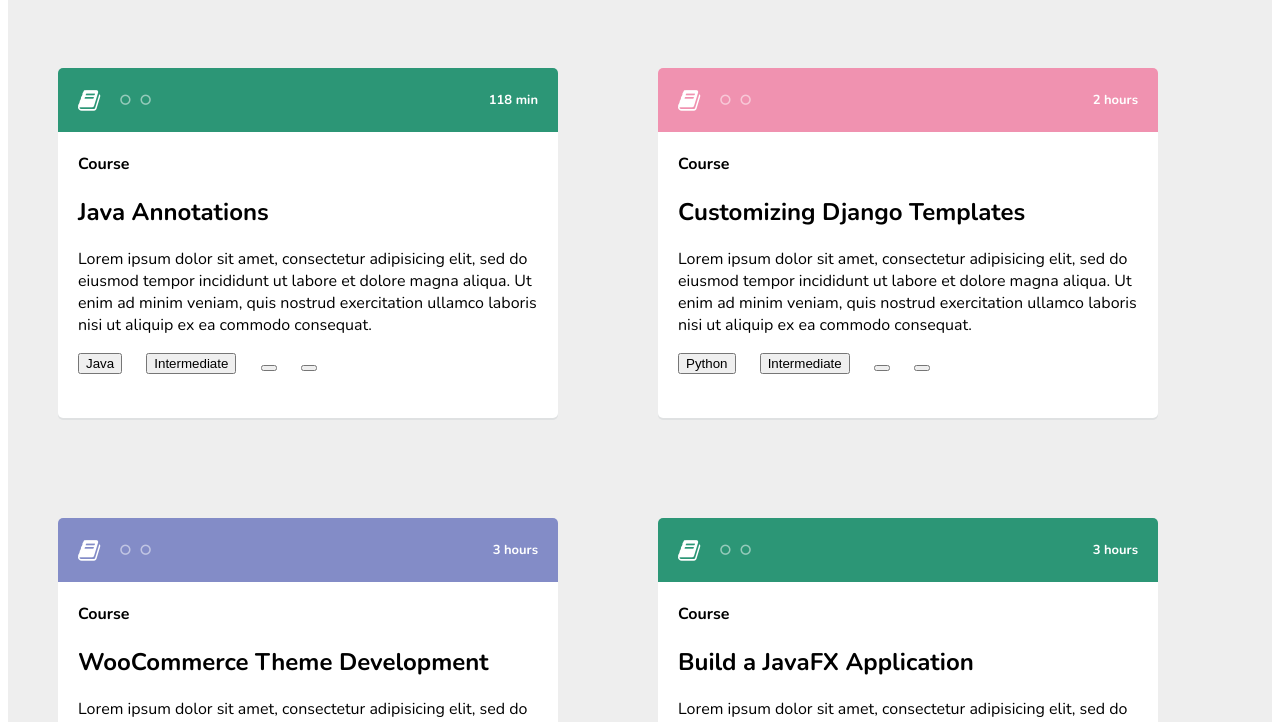
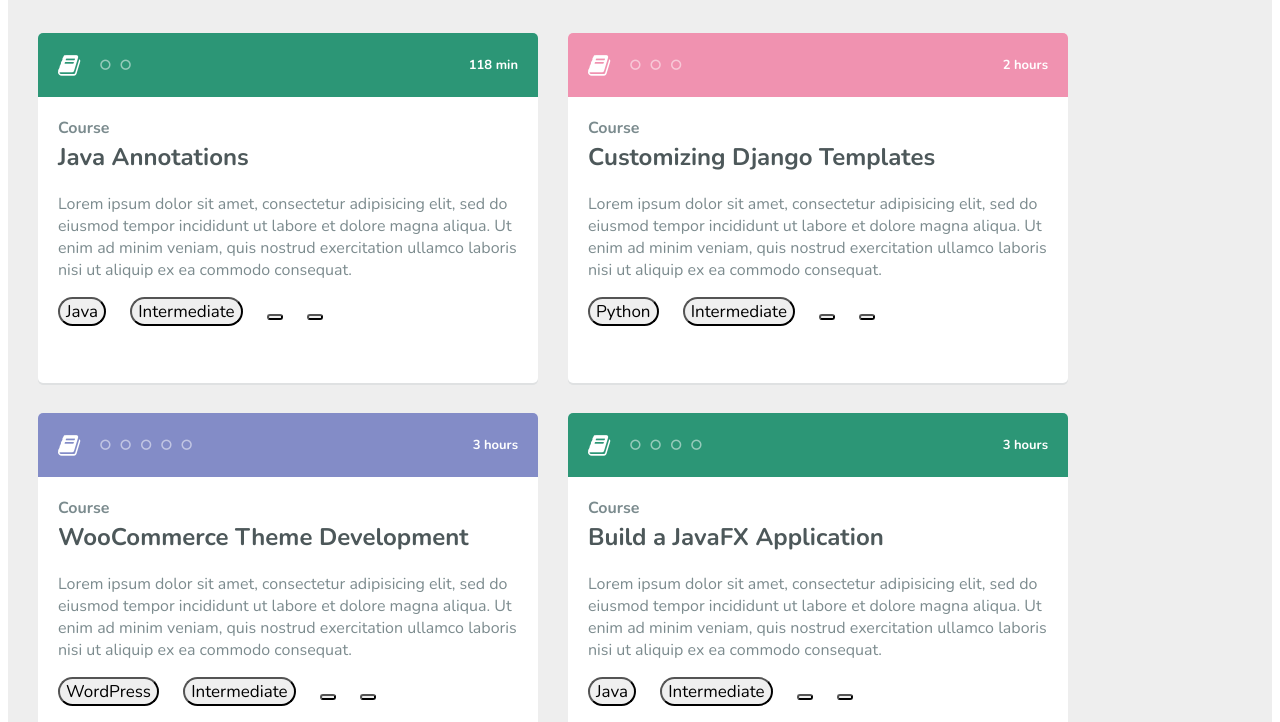
Before and after one commit to gracielundell/treehouseMockUp, a plain HTML site: page index.html in a window 1280 px wide. Shown: the part 76-798 px from the top of the page. Drawn offline with nearby package versions, Linux system fonts and the light colour scheme.

Commit message:
Add styling to btns

```diff
--- a/css/styles.css
+++ b/css/styles.css
@@ -2,6 +2,10 @@
   background-color: #eee;
   font-family: "Nunito", sans-serif;
   overflow: auto;
+}
+
+#wrapper {
+  height: 900px;
 }
 
 header h1 {
@@ -18,17 +22,33 @@ header img {
   width: 500px;
   height: 350px;
   float: left;
-  margin: 50px;
+  margin: 15px;
   box-shadow: 0px 2px 0px #DFE1E2;
 }
 
 button {
   margin-left: 20px;
+  font-size: 17px;
+  font-family: "Nunito", sans-serif;
+  border-radius: 25px;;
 }
 
 .card h4, h2, p{
   padding: 0px 20px;
 }
+.card h2 {
+  color: #4D585A;
+}
+
+.card p {
+  color: #7C8B8E;
+  font-weight: 300;
+}
+
+.card h2 {
+  margin-top: 2px;
+}
+
 .topBar {
   overflow: auto;
   color: white;
@@ -36,7 +56,10 @@ button {
   border-radius: 5px 5px 0 0;
   font-size: 12px;
 }
-
+h4 {
+  color: #7B8B8E;
+  margin: 20px 0 0 0;
+}
 h5, i {
   margin: 0px;
 }
@@ -60,6 +83,10 @@ i {
   opacity: .5;
 }
 
+#java, #woo {
+  margin-left: 30px;
+}
+
 #java .topBar {
   background-color: #2C9676;
 }
--- a/index.html
+++ b/index.html
@@ -34,6 +34,7 @@
           <i class="fa fa-book fa-2x"></i>
           <i class="fa fa-circle-o"></i>
           <i class="fa fa-circle-o"></i>
+          <i class="fa fa-circle-o"></i>
           <h5>2 hours</h5>
         </div>
         <h4>Course</h4>
@@ -49,6 +50,9 @@
       <div class="card" id="woo">
         <div class="topBar">
           <i class="fa fa-book fa-2x"></i>
+          <i class="fa fa-circle-o"></i>
+          <i class="fa fa-circle-o"></i>
+          <i class="fa fa-circle-o"></i>
           <i class="fa fa-circle-o"></i>
           <i class="fa fa-circle-o"></i>
           <h5>3 hours</h5>
@@ -68,6 +72,8 @@
           <i class="fa fa-book fa-2x"></i>
           <i class="fa fa-circle-o"></i>
           <i class="fa fa-circle-o"></i>
+          <i class="fa fa-circle-o"></i>
+          <i class="fa fa-circle-o"></i>
           <h5>3 hours</h5>
         </div>
         <h4>Course</h4>
```
